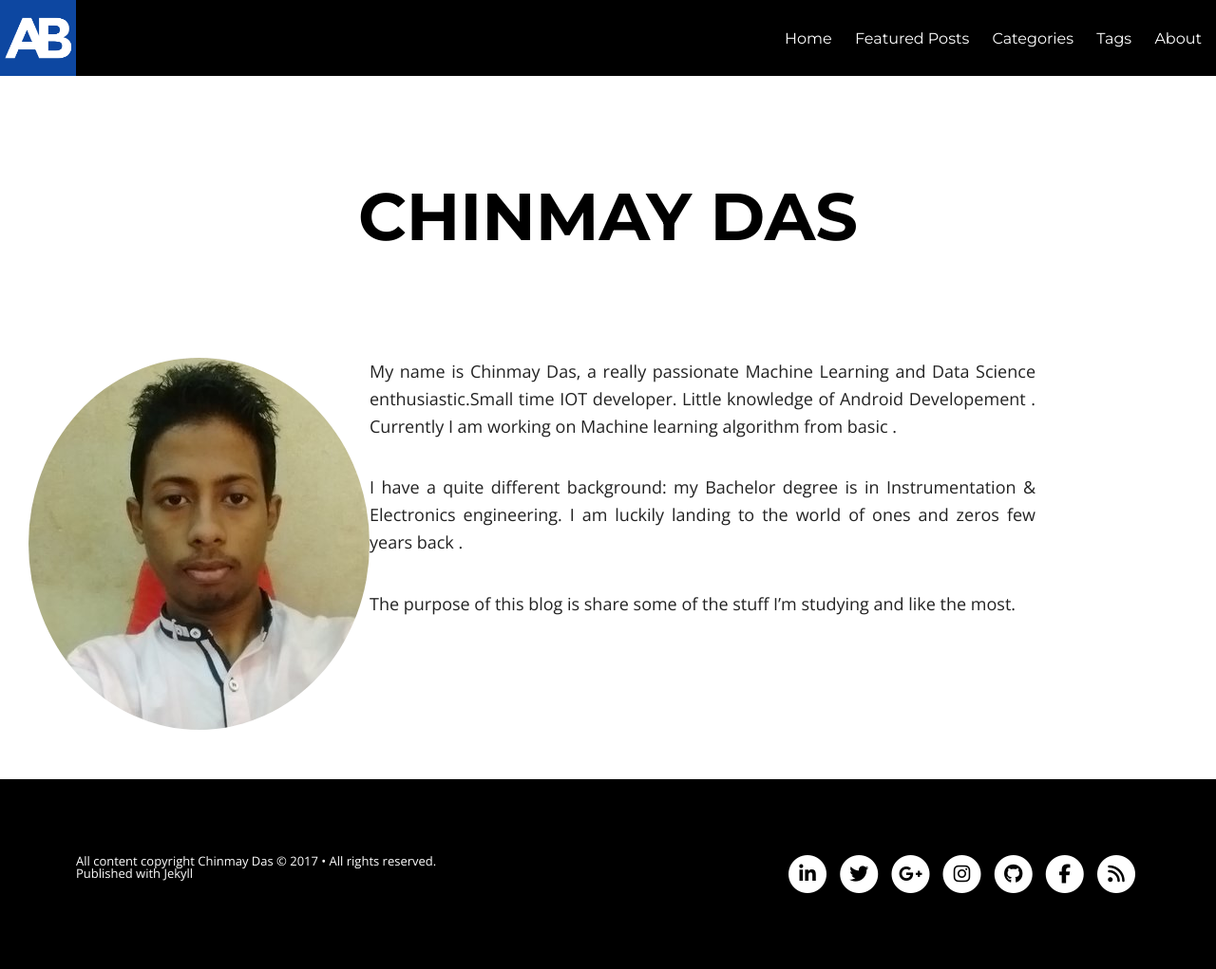
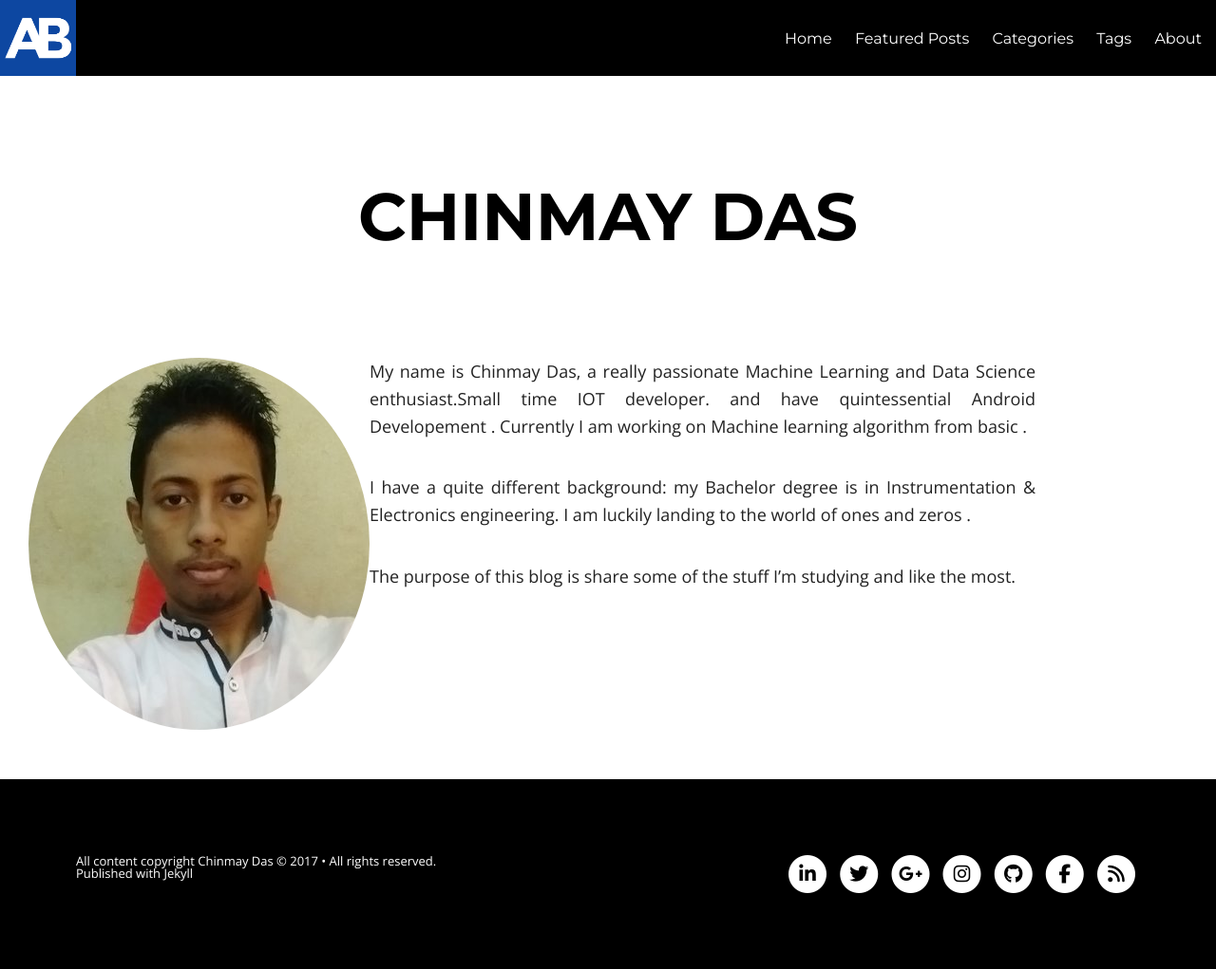
Before and after one commit to chinmaydas96/chinmaydas96.github.io, a Jekyll site: the page built from chinmay-das.md, in a window 1280 px wide. Shown: the whole page at 95% size. Built offline with Jekyll 4.4.1, drawn with Linux system fonts in a browser that asks for light colours; nearby versions of some CDN libraries; library files that are not in the unit come from our copies.

Commit message:
machine learning part-1

```diff
--- a/chinmay-das.md
+++ b/chinmay-das.md
@@ -8,10 +8,10 @@ image:
 ---
   <img class="image-circle" src="{{ site.url }}/images/alessandroborsoi.jpg" alt="Alessandro Borsoi">
 
-My name is Chinmay Das, a really passionate Machine Learning and Data Science enthusiastic.Small time IOT developer.
-Little knowledge of Android Developement .
+My name is Chinmay Das, a really passionate Machine Learning and Data Science enthusiast.Small time IOT developer.
+and have quintessential Android Developement .
 Currently I am working on Machine learning algorithm from basic .
 
-I have a quite different background: my Bachelor degree is in Instrumentation & Electronics engineering. I am luckily landing to the world of ones and zeros few years back .
+I have a quite different background: my Bachelor degree is in Instrumentation & Electronics engineering. I am luckily landing to the world of ones and zeros  .
 
 The purpose of this blog is share some of the stuff I'm studying and like the most.
```
